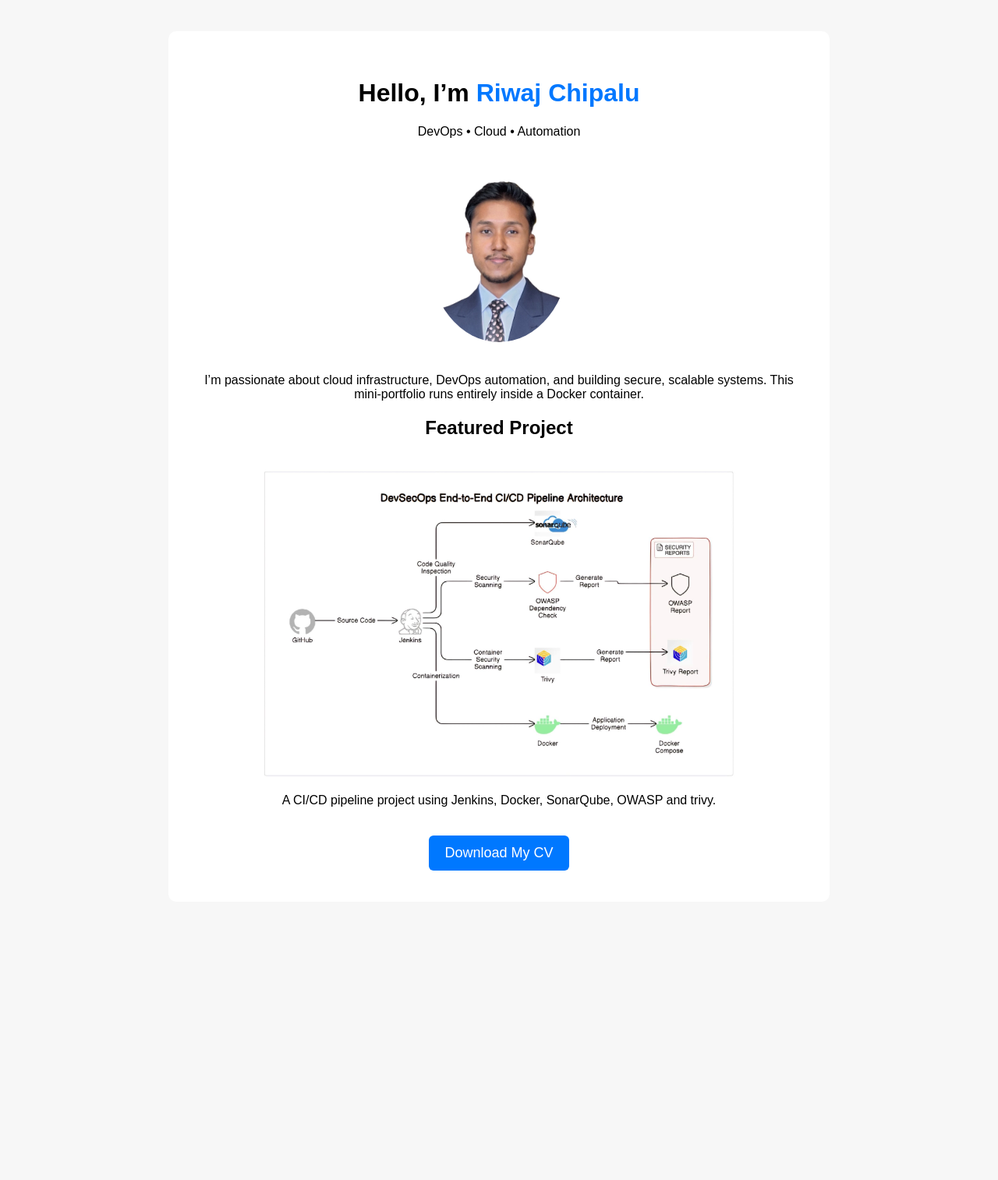
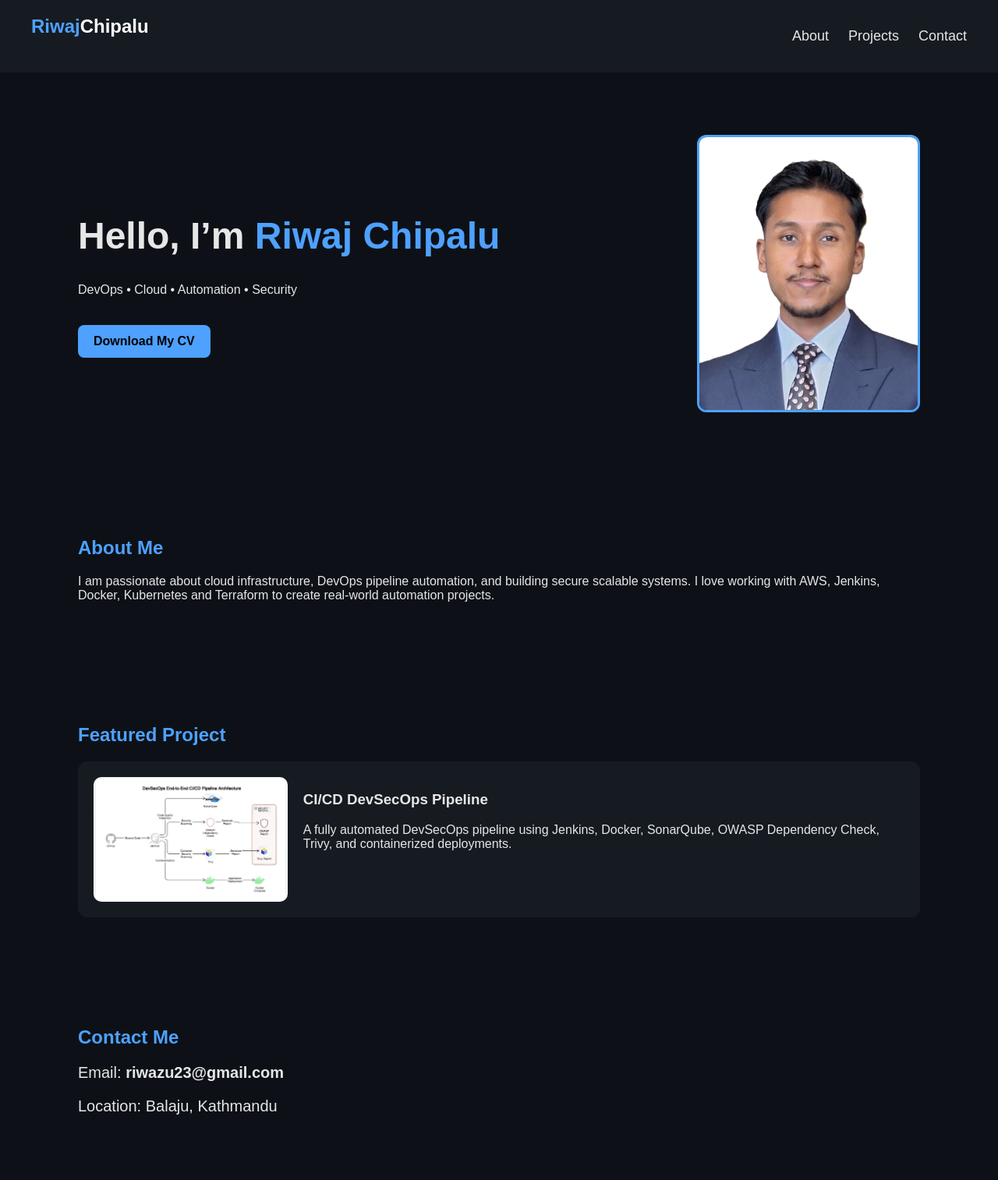
Before and after one commit to Reewaz-C/DevOps-Bootcamp, a plain HTML site: page Day-12/Assignment/portfolio/index.html in a window 1280 px wide. Shown: the top 1514 px of the page at 78% size. Before the commit the page ends 1157 px from the top, so only its background shows below. Drawn offline with Linux system fonts and the light colour scheme.

Commit message:
Day 12 Task commit

```diff
--- a/Day-12/Assignment/portfolio/index.html
+++ b/Day-12/Assignment/portfolio/index.html
@@ -7,25 +7,61 @@
 </head>
 <body>
 
-<div class="container">
-    <h1>Hello, I’m <span class="name">Riwaj Chipalu</span></h1>
-    <p class="subtitle">DevOps • Cloud • Automation</p>
+<!-- Navigation Bar -->
+<nav>
+    <div class="logo">Riwaj<span>Chipalu</span></div>
+    <ul class="nav-links">
+        <li><a href="#about">About</a></li>
+        <li><a href="#projects">Projects</a></li>
+        <li><a href="#contact">Contact</a></li>
+    </ul>
+</nav>
 
-    <img src="Img/passport.jpg" class="profile-img">
+<!-- Hero Section -->
+<header class="hero">
+    <div class="hero-text">
+        <h1>Hello, I’m <span>Riwaj Chipalu</span></h1>
+        <p>DevOps • Cloud • Automation • Security</p>
+        <a href="Img/Riwaj Chipalu.pdf" download class="cv-button">Download My CV</a>
+    </div>
+    <img src="Img/passport.jpg" class="hero-img">
+</header>
 
-    <p class="about">
-        I’m passionate about cloud infrastructure, DevOps automation, and building secure,
-        scalable systems. This mini-portfolio runs entirely inside a Docker container.
+<!-- About Section -->
+<section id="about" class="about-section">
+    <h2>About Me</h2>
+    <p>
+        I am passionate about cloud infrastructure, DevOps pipeline automation, and building secure scalable systems.
+        I love working with AWS, Jenkins, Docker, Kubernetes and Terraform to create real-world automation projects.
     </p>
+</section>
 
+<!-- Projects Section -->
+<section id="projects" class="projects-section">
     <h2>Featured Project</h2>
-    <img src="Img/project.jpeg" class="project-img">
-    <p class="project-desc">
-        A CI/CD pipeline project using Jenkins, Docker, SonarQube, OWASP and trivy.
-    </p>
 
-    <a href="Img/Riwaj Chipalu.pdf" download class="cv-button">Download My CV</a>
-</div>
+    <div class="project-card">
+        <img src="Img/project.jpeg" alt="Project Image">
+        <div class="project-content">
+            <h3>CI/CD DevSecOps Pipeline</h3>
+            <p>
+                A fully automated DevSecOps pipeline using Jenkins, Docker, SonarQube, OWASP Dependency Check,
+                Trivy, and containerized deployments.
+            </p>
+        </div>
+    </div>
+</section>
+
+<!-- Contact Section -->
+<section id="contact" class="contact-section">
+    <h2>Contact Me</h2>
+    <p>Email: <strong>riwazu23@gmail.com</strong></p>
+    <p>Location: Balaju, Kathmandu</p>
+</section>
+
+<footer>
+    <p>© 2025 Riwaj Chipalu • Portfolio</p>
+</footer>
 
 </body>
 </html>
--- a/Day-12/Assignment/portfolio/style.css
+++ b/Day-12/Assignment/portfolio/style.css
@@ -1,45 +1,120 @@
 body {
+    margin: 0;
     font-family: Arial, sans-serif;
-    background: #f7f7f7;
-    margin: 0;
-    padding: 0;
-    text-align: center;
+    background: #0d1117;
+    color: #e6e6e6;
 }
 
-.container {
-    width: 60%;
-    margin: auto;
-    padding: 40px;
-    background: white;
-    margin-top: 40px;
-    border-radius: 10px;
+/* Navigation Bar */
+nav {
+    display: flex;
+    justify-content: space-between;
+    background: #161b22;
+    padding: 20px 40px;
+    position: sticky;
+    top: 0;
 }
 
-.name { color: #0078ff; }
-
-.profile-img {
-    width: 180px;
-    border-radius: 50%;
-    margin: 20px 0;
+nav .logo {
+    font-size: 24px;
+    font-weight: bold;
+    color: #4ea1ff;
 }
 
-.project-img {
-    width: 80%;
-    border-radius: 10px;
-    margin-top: 20px;
+nav .logo span {
+    color: #fff;
+}
+
+.nav-links {
+    list-style: none;
+    display: flex;
+}
+
+.nav-links li {
+    margin-left: 25px;
+}
+
+.nav-links a {
+    text-decoration: none;
+    color: #e6e6e6;
+    font-size: 18px;
+}
+
+.nav-links a:hover {
+    color: #4ea1ff;
+}
+
+/* Hero Section */
+.hero {
+    display: flex;
+    justify-content: space-between;
+    padding: 80px 100px;
+    align-items: center;
+}
+
+.hero-text h1 {
+    font-size: 48px;
+}
+
+.hero-text h1 span {
+    color: #4ea1ff;
 }
 
 .cv-button {
     display: inline-block;
+    margin-top: 20px;
+    background: #4ea1ff;
     padding: 12px 20px;
-    background: #0078ff;
-    color: white;
+    border-radius: 8px;
+    color: black;
     text-decoration: none;
-    border-radius: 6px;
-    margin-top: 20px;
-    font-size: 18px;
+    font-weight: bold;
 }
 
 .cv-button:hover {
-    background: #005fcc;
+    background: #74b8ff;
 }
+
+.hero-img {
+    width: 280px;
+    border-radius: 12px;
+    border: 3px solid #4ea1ff;
+}
+
+/* Section Styling */
+section {
+    padding: 60px 100px;
+}
+
+h2 {
+    color: #4ea1ff;
+}
+
+/* Project Card */
+.project-card {
+    display: flex;
+    background: #161b22;
+    padding: 20px;
+    border-radius: 12px;
+    margin-top: 20px;
+}
+
+.project-card img {
+    width: 250px;
+    height: 160px;
+    border-radius: 10px;
+    margin-right: 20px;
+}
+
+/* Contact Section */
+.contact-section p {
+    font-size: 20px;
+}
+
+/* Footer */
+footer {
+    text-align: center;
+    padding: 20px;
+    background: #161b22;
+    margin-top: 40px;
+}
```
Also changed, not shown: Day-12/Assignment/Img/portfolio.png (added), Day-12/Assignment/Img/porttree.png (added).
